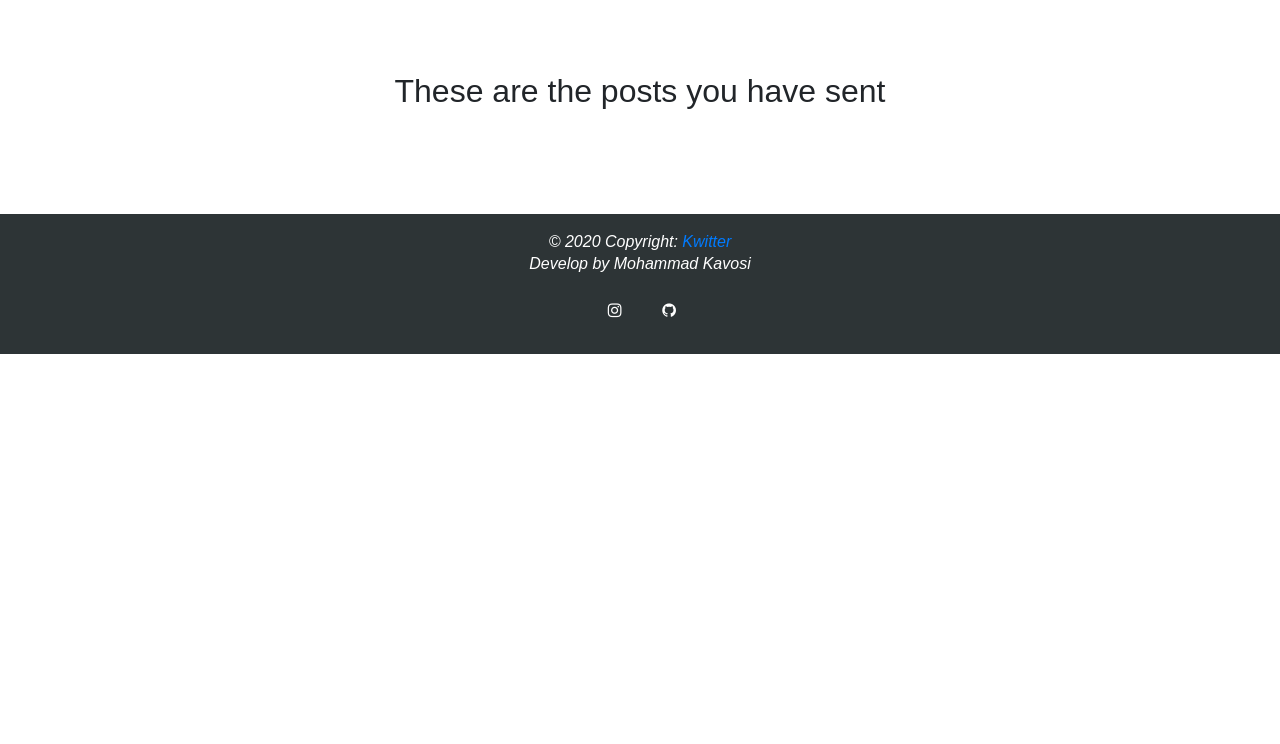
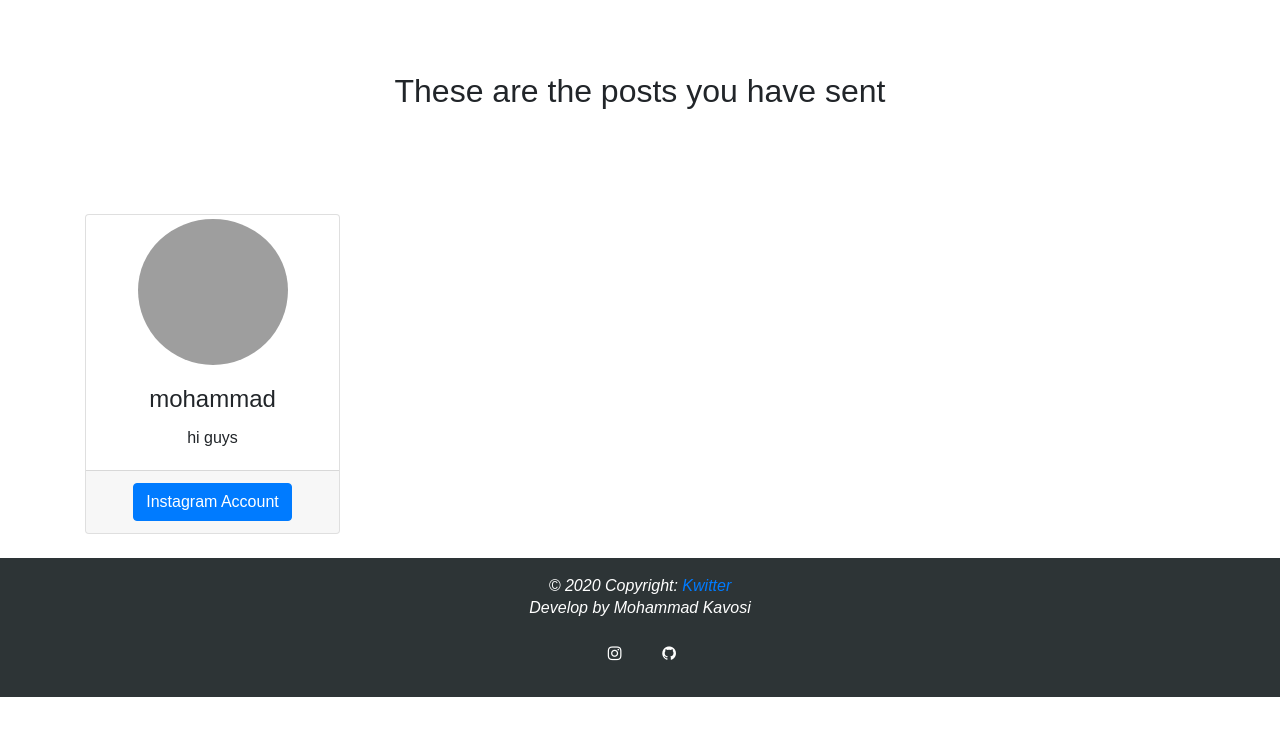
Before and after one commit to mhmadkavosi/kwitter, a Flask app: page /posts in a window 1280 px wide. Shown: the part 56-800 px from the top of the page. Run offline with Flask 2, Linux system fonts and the light colour scheme; data comes from the database, SQL or seed files in the repository; data that the repository does not hold is empty; some libraries are stand-ins or nearby versions; grey boxes are pictures that could not be loaded.

Commit message:
show image like instagram , take limiter in login pages

```diff
--- a/app.py
+++ b/app.py
@@ -1,5 +1,7 @@
 from flask import Flask,render_template,request,flash,redirect, url_for,session, abort,Response
 from flask_login import LoginManager, UserMixin, login_required, login_user, logout_user
+from flask_limiter import Limiter
+from flask_limiter.util import get_remote_address
 import sqlite3
 from flask_cors import CORS
 import sqlite3 as sql
@@ -9,14 +11,14 @@ import urllib.request
 import requests
 import datetime
 
-# TODO make delete post for delete post form admin panel
 
 app = Flask(__name__)
 CORS(app)
 ROUT = path.dirname(path.relpath((__file__)))
 app.secret_key = 'vffn329r0iffasdf939'
 
-# flask-login
+
+# flask login
 login_manager = LoginManager()
 login_manager.init_app(app)
 login_manager.login_view = "login"
@@ -24,7 +26,12 @@ login_manager.login_view = "login"
 USERNAME = "mohammad"
 PASSWORD = "kavosi"
 
-# silly user model
+# limiter for limiting in login : 5 per 10 minutes
+limiter = Limiter(
+    app,
+    key_func=get_remote_address,
+)
+
 class User(UserMixin):
 
     def __init__(self, id):
@@ -35,9 +42,13 @@ class User(UserMixin):
 
 user = User(0)
 
-# somewhere to login
+
+
+@login_required
+@limiter.limit('5 per 10 minutes')
 @app.route("/admin_login", methods=["GET", "POST"])
 def login():
+    """ this is login page for admin , to admin can login into admin panel """
     if request.method == 'POST':
         username = request.form['username']
         password = request.form['password']
@@ -51,27 +62,28 @@ def login():
 
 
 
-# handle login failed
+
 @app.errorhandler(401)
 def page_not_found(e):
     return redirect('/admin_login')
 
 
-# callback to reload the user object
+
 @login_manager.user_loader
 def load_user(userid):
     return User(userid)
 
 @app.route("/logout")
 @login_required
+@limiter.limit('5 per 10 minutes')
 def logout():
     logout_user()
-    flash('you logout as well')
-    return redirect('/admin_login')
+    return redirect('/')
 
 
 
 def create_post(name,content,insta_account,time_of_send,insta_url):
+    """ we create post into post tabale and save it into database  """
     con = sql.connect(path.join(ROUT,'database.db'))
     cur = con.cursor()
     cur.execute('INSERT INTO post (name,content,insta_account,time_of_send,insta_url) VALUES(?, ?,?,?,?)',(name,content,insta_account,time_of_send,insta_url))
@@ -83,6 +95,7 @@ def create_post(name,content,insta_account,time_of_send,insta_url):
 
 
 def get_post():
+    """ showing the posts , call it from database """
     con = sql.connect(path.join(ROUT,'database.db'))
     cur = con.cursor()
     cur.execute('SELECT * FROM post ORDER BY id DESC')
@@ -90,6 +103,7 @@ def get_post():
     return post
 
 def delete_post():
+    """ delete posts from database with id  """
     con = sql.connect(path.join(ROUT,'database.db'))
     cur = con.cursor()
     for posts in get_post():
@@ -103,7 +117,9 @@ def delete_post():
 
 @app.route('/admin_panel',methods=['POST','GET'])
 @login_required
+@limiter.limit('5 per 10 minutes')
 def admin_panel():
+    """ this is admin panel in admin panel we showing posts with all content and admin can delete posts """
     show_post = get_post()
     if request.method == 'POST':
         delete_post()
@@ -114,10 +130,12 @@ def admin_panel():
 
 @app.route('/',methods=["GET","POST"])
 def index():
+    """ this is the index page in this page we just render a template and showing some content """
     return render_template('index.html')
 
 @app.route('/send_post',methods=["GET","POST"])
 def send_post():
+    """ in here we get information from user with a form and geting the instagram profile and createing the post  """
     if request.method == 'GET':
         pass
     if request.method == 'POST':
@@ -134,6 +152,7 @@ def send_post():
 
 @app.route('/posts',methods=['GET','POST'])
 def show_post():
+    """ we just showing the post from database"""
     show_post = get_post()
     return render_template('posts.html',show_post=show_post)
 
--- a/static/posts/css/heroic-features.css
+++ b/static/posts/css/heroic-features.css
@@ -25,11 +25,22 @@ body {
 /* Facebook */
 .fa-instagram {
   color: white;
-  align-self: center;
 }
 
 /* Twitter */
 .fa-github {
   color: white;
-  align: center;
 }
+.img-circale{
+  width: 150px;
+  height: 150px;
+  display: block;
+  padding-top: 4px;
+  margin-left: auto;
+  margin-right: auto;
+  background-size: cover;
+  display: block;
+  border-radius: 100px;
+  -webkit-border-radius: 100px;
+  -moz-border-radius: 100px;
+}
--- a/templates/posts.html
+++ b/templates/posts.html
@@ -55,9 +55,9 @@
     <!-- Page Features -->
     <div class="row text-center">
 {%for posts in show_post%}
-      <div class="col-lg-3 col-md-6 mb-4">
+      <div class="col-lg-3 col-md-6 mb-4" >
         <div class="card h-100">
-          <img class="card-img-top" src="{{posts[5]}}" alt="IMG">
+          <img class="img-circale" src="{{posts[5]}}" alt="IMG" >
           <div class="card-body">
             <h4 class="card-title">
                {{posts[1]}}
@@ -65,7 +65,7 @@
             <p class="card-text">{{posts[2]}}</p>
           </div>
           <div class="card-footer">
-            <a href="https://instagram.com/{{posts[3]}}" class="btn btn-primary" target="_blank">instagram account</a>
+            <a href="https://instagram.com/{{posts[3]}}" class="btn btn-primary" target="_blank">Instagram Account</a>
           </div>
         </div>
       </div>
```
Also changed, not shown: backup.sqlite (deleted), database.db, 1 other file.
